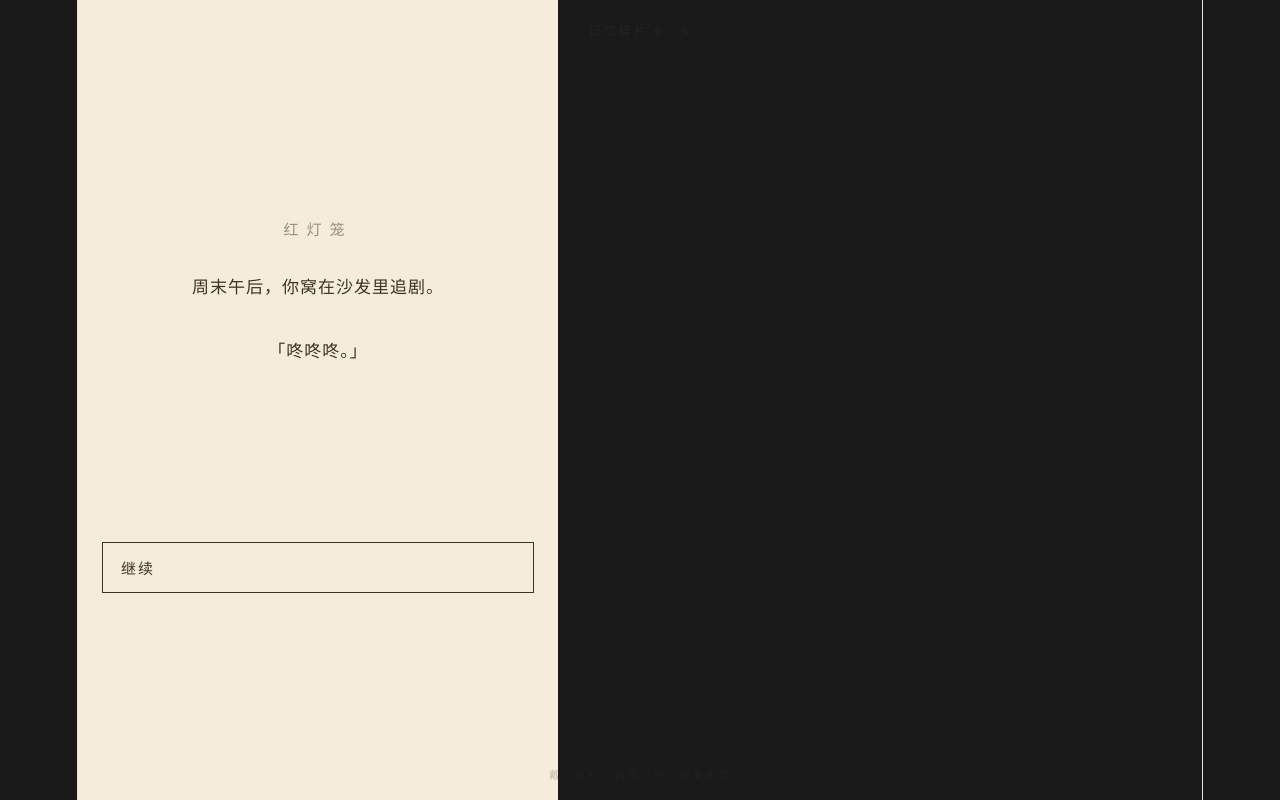
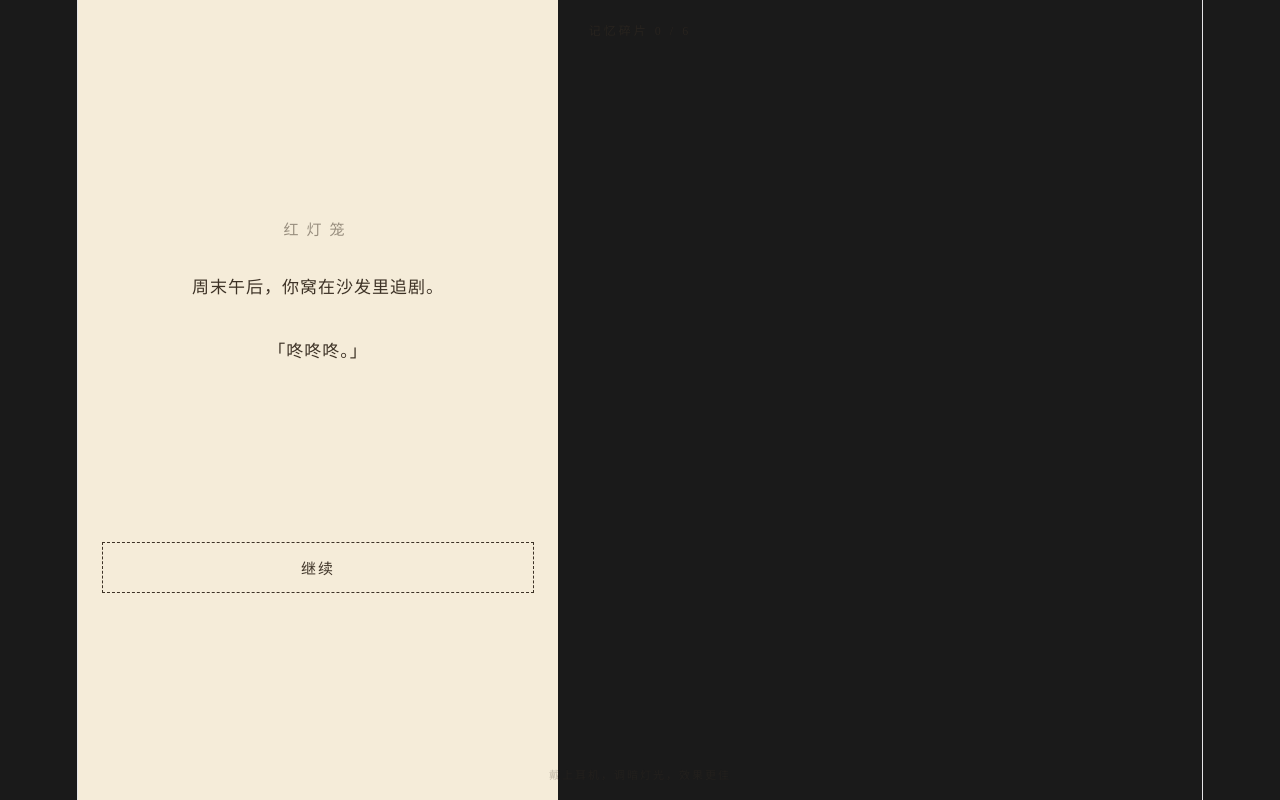
Before and after one commit to awike1/horror-game, a React (Vite) app: page / in a window 1280 px wide. Built offline with nearby package versions, Linux system fonts and the light colour scheme.

Commit message:
Update App.css

```diff
--- a/src/App.css
+++ b/src/App.css
@@ -107,16 +107,29 @@ body {
   pointer-events: none;
 }
 .sister-word {
-  position: absolute; color: #c40000; font-weight: 900;
+  position: absolute;
+  color: #c40000;
+  font-weight: 500;
   font-family: "Kaiti", "STKaiti", serif;
-  opacity: 0; animation: sisterPop 1s ease-out forwards;
-  text-shadow: 0 0 18px rgba(200,0,0,0.8);
+  opacity: 0;
+  animation: sisterPop 1s ease-out forwards;
+  text-shadow: 0 0 14px rgba(200,0,0,0.7);
 }
 @keyframes sisterPop {
   0% { opacity: 0; transform: scale(0.2); }
-  40% { opacity: 1; transform: scale(1.1); }
+  40% { opacity: 1; transform: scale(1.05); }
   100% { opacity: 1; transform: scale(1); }
 }
+.fx-sister {
+  position: fixed; inset: 0; z-index: 40;
+  background: rgba(0,0,0,0.9);
+  pointer-events: none;
+  animation: sisterFade 1s ease-in 3.5s forwards;
+}
+@keyframes sisterFade {
+  to { opacity: 0; }
+}
+
 
 /* 拜堂哭求 */
 .fx-cry {
@@ -197,6 +210,13 @@ body {
 @keyframes choiceIn { from { opacity: 0; transform: translateY(8px); } to { opacity: 1; transform: none; } }
 .choice:hover { background: rgba(139, 0, 0, 0.25); transform: translateX(4px); }
 .bg-light .choice:hover { background: rgba(139, 0, 0, 0.1); }
+.next-btn {
+  text-align: center;
+  opacity: 1;
+  animation: none;
+  color: inherit;
+  border-style: dashed;
+}
 
 .hint {
   position: fixed; bottom: 12px; left: 50%; transform: translateX(-50%);
```
